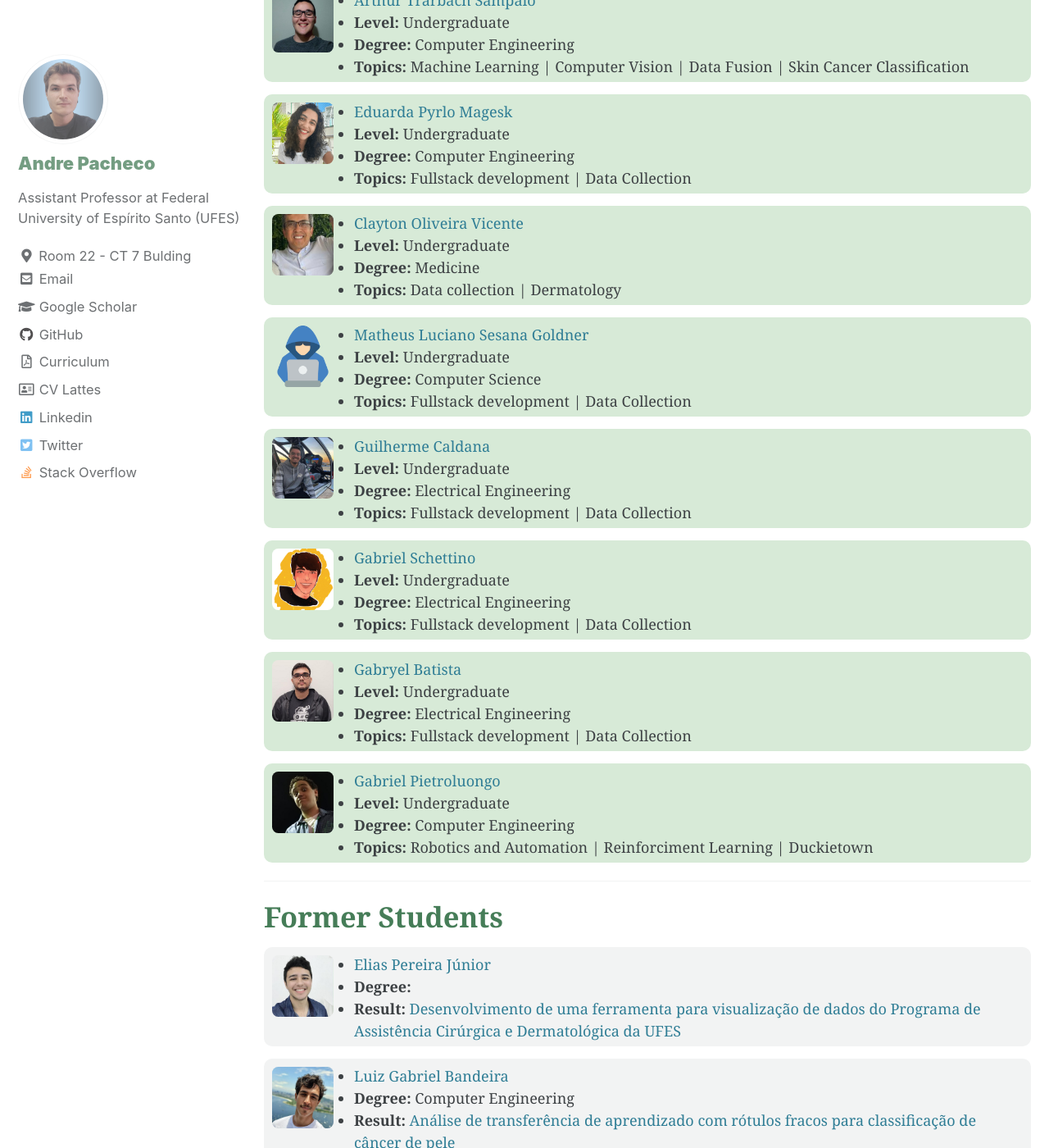
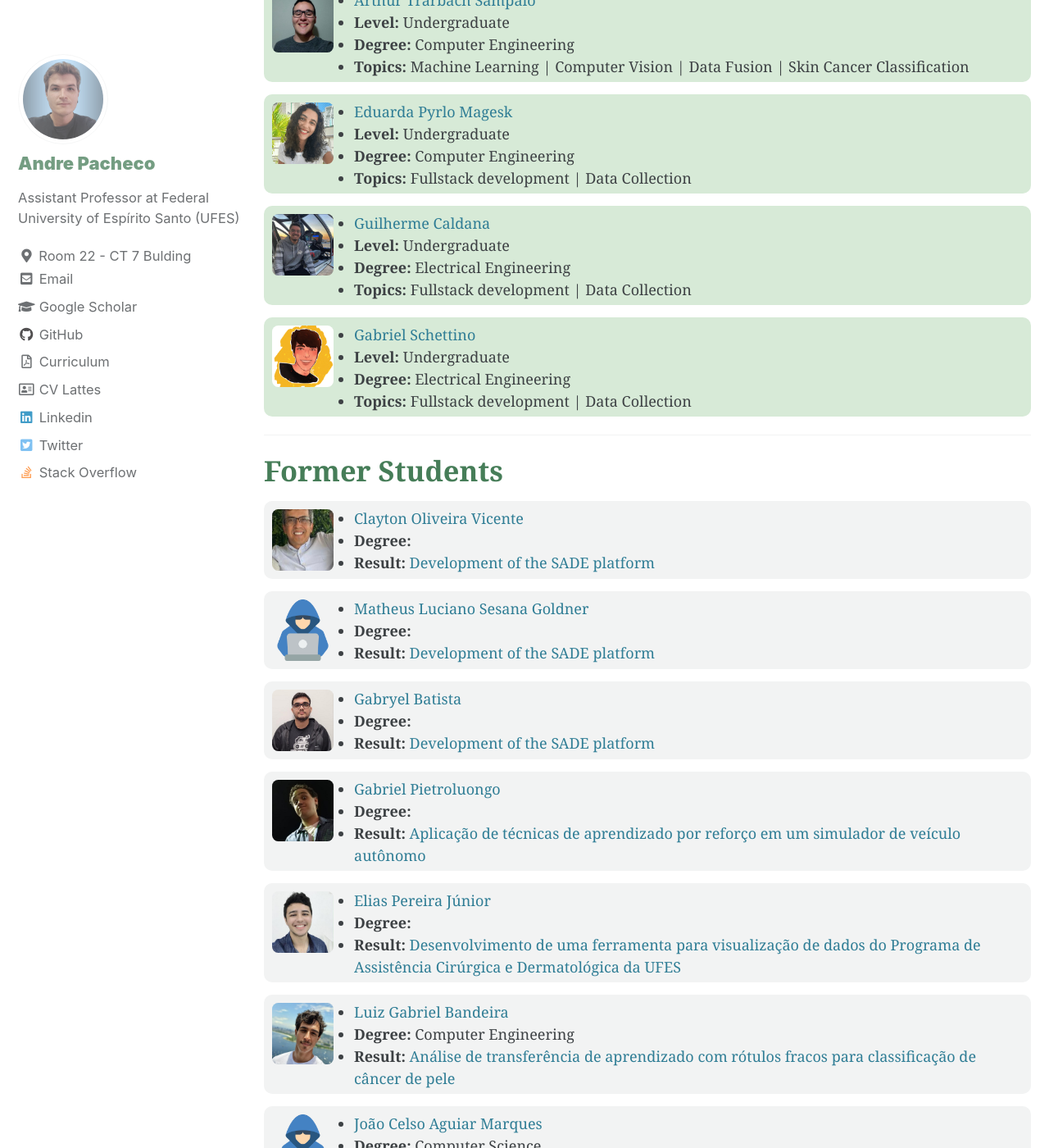
Before and after one commit to paaatcha/paaatcha.github.io, a Jekyll site: the page built from _pages/students.md, in a window 1280 px wide and 1400 px high, scrolled down 1073 px. Shown: the whole window at 82% size. Built offline with Jekyll 4.4.1, drawn with Linux system fonts in a browser that asks for light colours; cached includes are drawn as plain includes.

Commit message:
updating students

```diff
--- a/_data/students.yml
+++ b/_data/students.yml
@@ -27,19 +27,6 @@ current:
     course: "Computer Engineering"
     level: "Undergraduate"
 
-  - name: "Clayton Oliveira Vicente"
-    photo: "clayton_vicente.jpeg"
-    site: "#"
-    topics: "Data collection | Dermatology"
-    course: "Medicine"
-    level: "Undergraduate"
-
-  - name: "Matheus Luciano Sesana Goldner"
-    site: "https://github.com/MatheusLSG"
-    topics: "Fullstack development | Data Collection"
-    course: "Computer Science"
-    level: "Undergraduate"
-
   - name: "Guilherme Caldana"
     photo: "guilherme_caldana.jpeg"
     site: "https://github.com/caldgui"
@@ -54,25 +41,34 @@ current:
     course: "Electrical Engineering"
     level: "Undergraduate"
 
-  - name: "Gabryel Batista"
-    photo: "gabryel_batista.jpeg"
-    site: "https://github.com/gabryelfbatista"
-    topics: "Fullstack development | Data Collection"
-    course: "Electrical Engineering"
-    level: "Undergraduate"
-
-  - name: "Gabriel Pietroluongo"
-    photo: "gabriel_pietroluongo.jpeg"
-    site: "https://github.com/pietroluongo"
-    topics: "Robotics and Automation | Reinforciment Learning | Duckietown"
-    course: "Computer Engineering"
-    level: "Undergraduate"
-
 #######################################################################################
 # FORMER STUDENTS
 #######################################################################################
 
 former:
+  - name: "Clayton Oliveira Vicente"
+    photo: "clayton_vicente.jpeg"
+    site: "#"
+    result: "Development of the SADE platform"
+    link: "https://sol.sbc.org.br/index.php/webmedia_estendido/article/view/25686"
+
+  - name: "Matheus Luciano Sesana Goldner"
+    site: "https://github.com/MatheusLSG"
+    result: "Development of the SADE platform"
+    link: "https://sol.sbc.org.br/index.php/webmedia_estendido/article/view/25686"
+
+  - name: "Gabryel Batista"
+    photo: "gabryel_batista.jpeg"
+    site: "https://github.com/gabryelfbatista"
+    result: "Development of the SADE platform"
+    link: "https://sol.sbc.org.br/index.php/webmedia_estendido/article/view/25686"
+
+  - name: "Gabriel Pietroluongo"
+    photo: "gabriel_pietroluongo.jpeg"
+    site: "https://github.com/pietroluongo"
+    result: "Aplicação de técnicas de aprendizado por reforço em um simulador de veículo autônomo"
+    link: "https://drive.google.com/file/d/1lfBBzSYwFekivOSEQ3QRTee27_w4HJtQ/view?usp=sharing"
+
   - name: "Elias Pereira Júnior"
     photo: "elias_junior.jpeg"
     site: "https://github.com/EPGJ"
```
